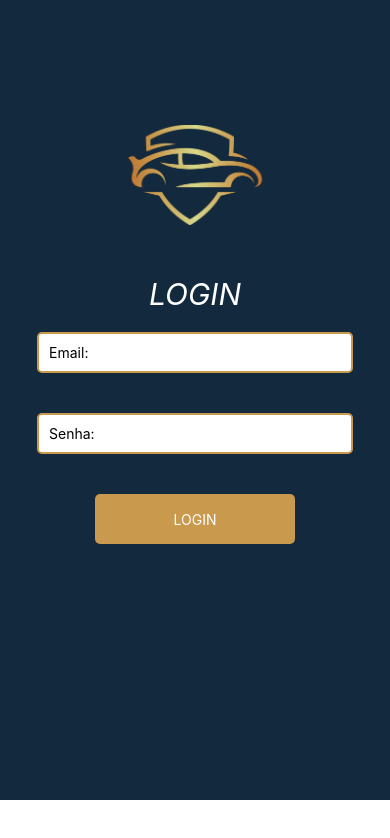
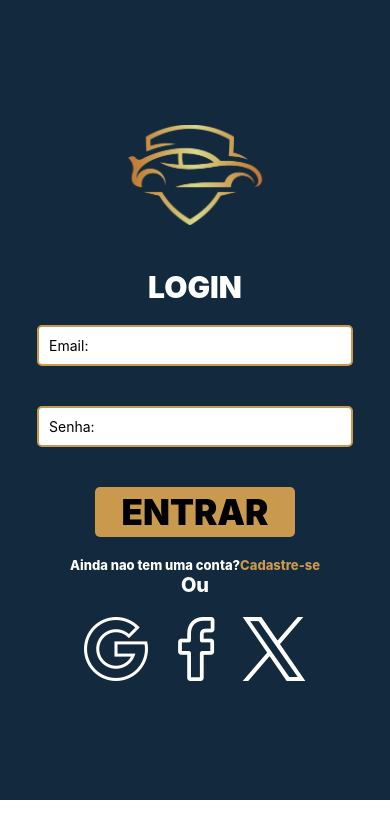
Before and after one commit to majumxrs/ConcessionariaApp, a React Native app: screen /Home in a window 390 px wide. Shown: the top 838 px of the page. Built offline with nearby package versions, Linux system fonts and the light colour scheme.

Commit message:
tela de login completa e lincada com cadastro

```diff
--- a/src/Cadastro.js
+++ b/src/Cadastro.js
@@ -1,7 +1,15 @@
-import { View } from "react-native";
+import { useContext } from "react";
+import { View, Text } from "react-native";
+import { UserContext } from "./Context/UserContext";
 
 export default function Cadastro() {
+
+    const{setCadastro} = useContext( UserContext );
+
     return(
-        <View></View>
+        <View>
+            <Text>Cadastro</Text>
+            <Text onPress={ () => setCadastro( false ) }>VOLTAR</Text>
+        </View>
     );
 }
--- a/src/Context/UserContext.js
+++ b/src/Context/UserContext.js
@@ -8,6 +8,7 @@ function UserProvider({children})
 {
     const[ usuario, setUsuario] = useState(null);
     const[ logado, setLogado ] = useState( false );
+    const[ cadastro, setCadastro ] = useState( false );
 
     async function Login (email, senha )
     {
@@ -29,7 +30,7 @@ function UserProvider({children})
         infoUsuario();
     }, [] );
     return(
-        <UserContext.Provider value={ { usuario: usuario, logado:logado , Login, infoUsuario } }>
+        <UserContext.Provider value={ { usuario: usuario, logado:logado, cadastro: cadastro , Login, infoUsuario, setCadastro } }>
             {children}
         </UserContext.Provider>
     )
--- a/src/Login.js
+++ b/src/Login.js
@@ -4,6 +4,7 @@ import React, {useContext} from 'react';
 
 import AsyncStorage from '@react-native-async-storage/async-storage';
 import { UserContext } from "./Context/UserContext";
+import Cadastro from "./Cadastro";
 
 export default function Login({setLogado})
 {
@@ -11,12 +12,18 @@ export default function Login({setLogado})
     const [ senha, setSenha ] = useState( "" );
     const [ erro, setErro ] = useState();
 
-    const {Login} = useContext( UserContext);
+    const {Login, cadastro, setCadastro} = useContext( UserContext);
 
     async function VerificarLogin(){
         Keyboard.dismiss();
         Login( email, senha );
     }
+
+    if( cadastro ) {
+        return( <Cadastro /> )
+    }
+
+
 
     return(
         <View style={css.Tela}>
@@ -29,10 +36,19 @@ export default function Login({setLogado})
                 <TextInput style={css.input} textInput={email} value={email} onChangeText={(digitado) => setEmail(digitado)} placeholder="Email:" />
                 <TextInput style={css.input} textInput={senha} value={senha} onChangeText={(digitado) => setSenha(digitado)} placeholder="Senha:" />
                 <TouchableOpacity style={css.btn} onPress={ VerificarLogin }>
-                    <Text style={css.Texto}>LOGIN</Text>
+                    <Text style={css.Texto}>ENTRAR</Text>
                 </TouchableOpacity>
+                <View style={css.PaiEscrita}>
+                    <Text style={css.ainda}>Ainda nao tem uma conta?</Text>
+                    <Text onPress={() => setCadastro( true ) } style={css.cadastro}>Cadastre-se</Text>
+                </View>
                 <View>
-
+                    <Text style={css.ou}>Ou</Text>
+                </View>
+                <View style={css.PaiImagens}>
+                    <Image source={require('../assets/FotoCarro/google (1).png')} style={css.Gogle}/>
+                    <Image source={require('../assets/FotoCarro/facebook.png')} style={css.Face}/>
+                    <Image source={require('../assets/FotoCarro/twitter.png')} style={css.x}/>
                 </View>
             </View>
         </View>
@@ -60,9 +76,6 @@ const css = StyleSheet.create({
         width:"120%",
         height:100,
     },
-    Erro: {
-
-    },
     NomePagina: {
         marginBottom:100,
         width:"90%",
@@ -73,10 +86,10 @@ const css = StyleSheet.create({
         alignItems:"center"
     },
     Login:{
-        fontStyle:"italic",
         fontSize: 30,
         color: "white",
-        marginTop: 90
+        marginTop: 200,
+        fontWeight:"900"
     },
     input:{
         width:"90%",
@@ -100,6 +113,36 @@ const css = StyleSheet.create({
         alignItems:"center"
       },
       Texto:{
-        color:"white"
+        color:"black",
+        fontSize:35,
+        fontWeight:"900"
+      },
+      PaiEscrita:{
+        display: "flex",
+        flexDirection:"row",
+      },
+      ainda: {
+        color:"white",
+        fontSize:13,
+        fontWeight:"800"
+      },
+      cadastro: {
+        color:"#C9994D",
+        fontSize:13,
+        fontWeight:"800"
+      },
+      ou: {
+        color:"white",
+        fontSize:20,
+        fontWeight:"800"
+      },
+      PaiImagens: {
+        display:"flex",
+        flexDirection:"row",
+        marginTop: 20
+      },
+      Gogle: {
+        marginRight:30
       }
+
 })
--- a/src/Rotas.js
+++ b/src/Rotas.js
@@ -2,6 +2,7 @@ import React, {useContext} from 'react';
 import { NavigationContainer } from '@react-navigation/native';
 import { createBottomTabNavigator } from '@react-navigation/bottom-tabs';
 import MaterialCommunityIcons from 'react-native-vector-icons/MaterialCommunityIcons';
+
 
 import Home from "./Home";
 import Login from "./Login";
```
